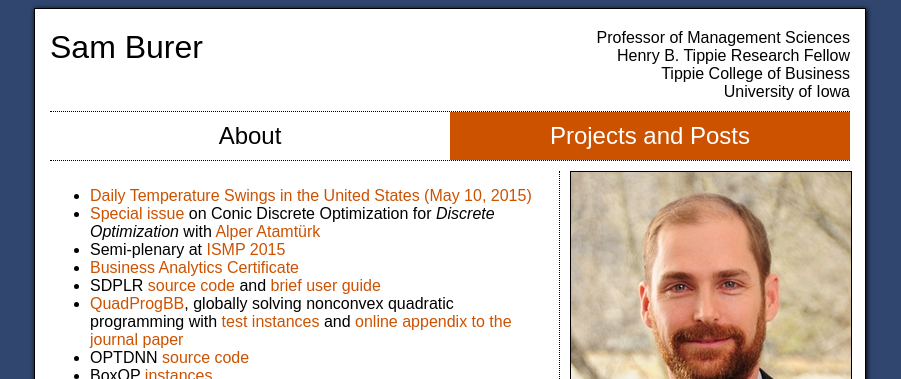
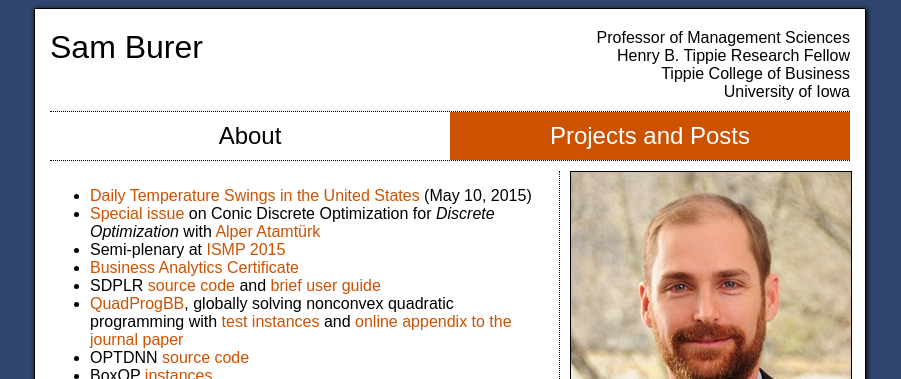
Before and after one commit to sburer/sburer.github.io, a Jekyll site: the page built from projects.html, in a window 1280 px wide. Shown: the top 379 px of the page, without its empty margins (206-1107 px from the left). Built offline with Jekyll 4.4.1, drawn with Linux system fonts in a browser that asks for light colours; part of the change alters nothing that is shown.

```diff
--- a/projects.html
+++ b/projects.html
@@ -30,7 +30,7 @@ title: Sam Burer | Department of Management Sciences | Tippie College of Busines
 
   {% for post in site.posts %}
     <li>
-    <a href="{{ post.url }}">{{ post.title }} ({{ post.date | date: '%B %d, %Y' }})</a>
+    <a href="{{ post.url }}">{{ post.title }}</a> ({{ post.date | date: '%B %d, %Y' }})
     </li>
   {% endfor %}
                     <li><a href="http://www.journals.elsevier.com/discrete-optimization/call-for-papers/call-for-papersspecial-issueconic-discrete-optimization/">Special issue</a> on Conic Discrete Optimization for <em>Discrete Optimization</em> with <a href="http://www.ieor.berkeley.edu/~atamturk/">Alper Atamtürk</a></li>
```
